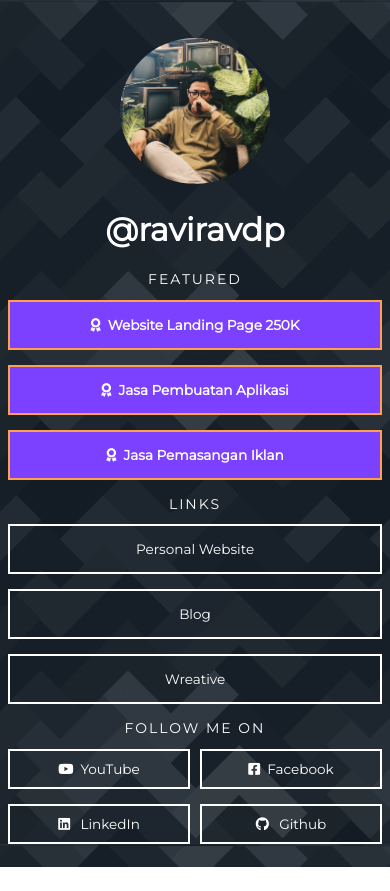
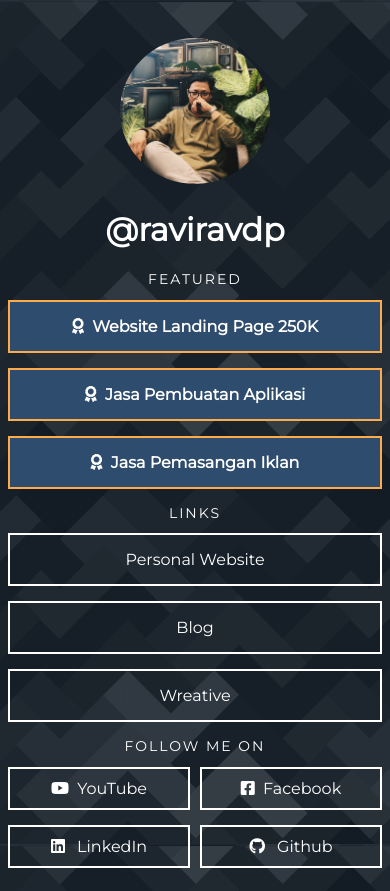
Before and after one commit to rdp77/personal-branding, a plain HTML site: page index.html in a window 390 px wide. Before the commit the page ends 867 px from the top, so only its background shows below. Drawn offline with Linux system fonts and the light colour scheme.

Commit message:
Update Color And Responsive

```diff
--- a/index.html
+++ b/index.html
@@ -3,8 +3,9 @@
 <html>
 
 <head>
-    <meta http-equiv="Content-Type" content="text/html; charset=UTF-8" />
-    <meta name=”viewport” content=”width=device-width, initial-scale=1.0">
+    <!-- Required meta tags -->
+    <meta charset="utf-8">
+    <meta name="viewport" content="width=device-width, initial-scale=1, shrink-to-fit=no">
     <title>Connect With Moh Ravi Dwi Putra</title>
     <link href="https://fonts.googleapis.com/css?family=Montserrat&display=swap" rel="stylesheet" />
     <link href="style.css" rel="stylesheet" />
--- a/style.css
+++ b/style.css
@@ -1,8 +1,19 @@
+:root {
+  --main-color: #2e4c6d;
+  --hover-color: #5c6b73;
+  --line-feature-color: #ffab4c;
+  --line-color: #fff;
+  --youtube-color: #ff0000;
+  --linkedin-color: #0077b5;
+  --github-color: #1b1f23;
+  --facebook-color: #3b5998;
+}
+
 body {
   background-image: url("bg.jpg");
   background-attachment: fixed;
   background-size: cover;
-  color: #fff;
+  color: var(--line-color);
   min-height: 100vh;
   text-align: center;
   font-family: "Montserrat", sans-serif;
@@ -14,35 +25,35 @@ body {
   border-radius: 50%;
 }
 
-a.featured:hover {
-  background-color: #6d2aff;
-  border: 2px solid #ff9030;
-  color: #fff;
-}
-
-a:hover {
-  background-color: #3ce39c;
-  color: #fff;
-}
-
 a {
   display: block;
   max-width: 400px;
   margin: 0 auto 15px;
   padding: 15px 20px;
-  font-size: 0.85rem;
-  color: #fff;
-  border: 2px solid #fff;
+  font-size: 1rem;
+  color: var(--line-color);
+  border: 2px solid var(--line-color);
   text-decoration: none;
   transition: all 0.2s ease-in-out;
 }
 
+a:hover {
+  background-color: var(--hover-color);
+  color: var(--line-color);
+}
+
 a.featured {
   position: relative;
-  background-color: #7c41ff;
-  border: 2px solid #ffa04c;
-  color: #fff;
+  background-color: var(--main-color);
+  border: 2px solid var(--line-feature-color);
+  color: var(--line-color);
   font-weight: 700;
+}
+
+a.featured:hover {
+  background-color: var(--main-color);
+  border: 2px solid var(--line-feature-color);
+  color: var(--line-color);
 }
 
 h2 {
@@ -62,8 +73,8 @@ h2 {
   flex: 1;
   padding: 10px 10px;
   margin-right: 10px;
-  color: #fff;
-  border: 2px solid #fff;
+  color: var(--line-color);
+  border: 2px solid var(--line-color);
 }
 
 /* Last link margin = 0 */
@@ -73,18 +84,17 @@ h2 {
 }
 
 .youtube:hover {
-  background-color: #ff0000;
-  border-color: brown;
+  background-color: var(--youtube-color);
 }
 
 .facebook:hover {
-  background-color: #3b5998;
+  background-color: var(--facebook-color);
 }
 
 .linkedin:hover {
-  background-color: #0077b5;
+  background-color: var(--linkedin-color);
 }
 
 .github:hover {
-  background-color: #1b1f23;
+  background-color: var(--github-color);
 }
```
